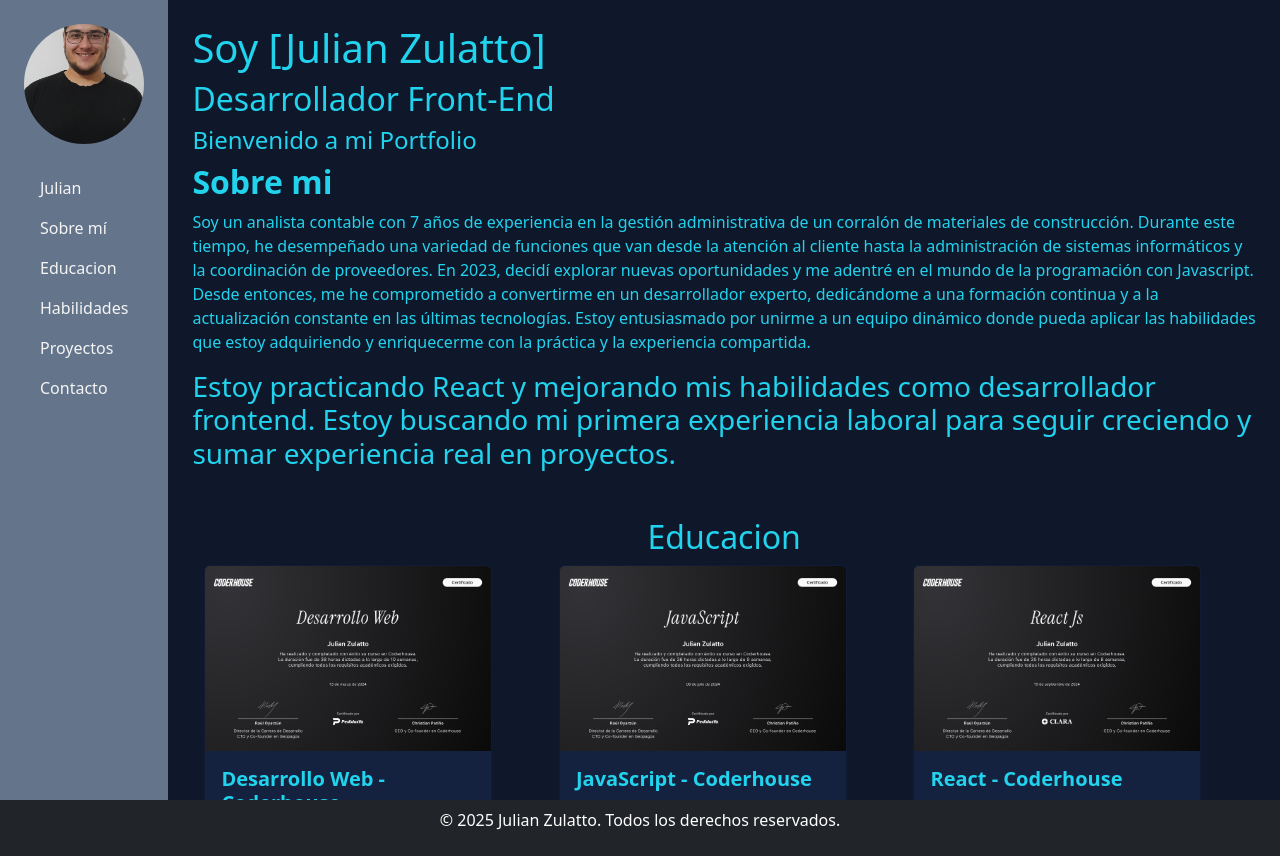
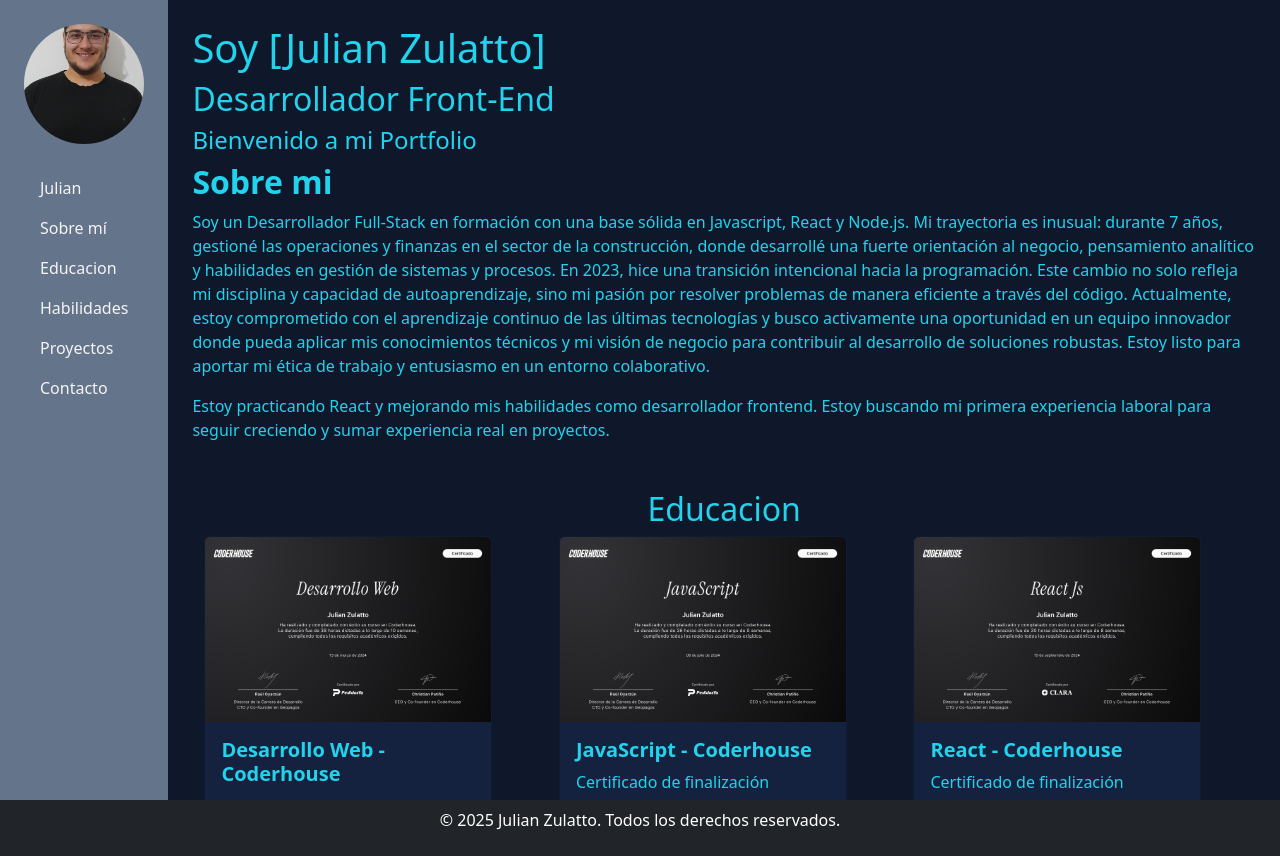
Before and after one commit to JulianZulatto/my-portfolio, a React (Vite) app: page / in a window 1280 px wide. Built offline with nearby package versions, Linux system fonts and the light colour scheme.

Commit message:
edit-about-me

```diff
--- a/src/pages/About.jsx
+++ b/src/pages/About.jsx
@@ -3,14 +3,13 @@ import React from 'react';
 function About() {
     return (
         <section id="about">
-            <h2 className='fw-bold' style={{color:"#22D3EE"}}>Sobre mi</h2>
-            <p style={{color:"#22D3EE"}}>Soy un analista contable con 7 años de experiencia en la gestión administrativa de un corralón de materiales de construcción. Durante este tiempo, he desempeñado una variedad de funciones que van desde la atención al cliente hasta la administración de sistemas informáticos y la coordinación de proveedores.
+            <h2 className='fw-bold' style={{ color: "#22D3EE" }}>Sobre mi</h2>
+            <p style={{ color: "#22D3EE" }}>Soy un Desarrollador Full-Stack en formación con una base sólida en Javascript, React y Node.js. Mi trayectoria es inusual: durante 7 años, gestioné las operaciones y finanzas en el sector de la construcción, donde desarrollé una fuerte orientación al negocio, pensamiento analítico y habilidades en gestión de sistemas y procesos.
 
-                En 2023, decidí explorar nuevas oportunidades y me adentré en el mundo de la programación con Javascript. Desde entonces, me he comprometido a convertirme en un desarrollador experto, dedicándome a una formación continua y a la actualización constante en las últimas tecnologías.
+                En 2023, hice una transición intencional hacia la programación. Este cambio no solo refleja mi disciplina y capacidad de autoaprendizaje, sino mi pasión por resolver problemas de manera eficiente a través del código. Actualmente, estoy comprometido con el aprendizaje continuo de las últimas tecnologías y busco activamente una oportunidad en un equipo innovador donde pueda aplicar mis conocimientos técnicos y mi visión de negocio para contribuir al desarrollo de soluciones robustas.
 
-                Estoy entusiasmado por unirme a un equipo dinámico donde pueda aplicar las habilidades que estoy adquiriendo y enriquecerme con la práctica y la experiencia compartida.</p>
-
-            <h3 style={{color:"#22D3EE"}}>Estoy practicando React y mejorando mis habilidades como desarrollador frontend. Estoy buscando mi primera experiencia laboral para seguir creciendo y sumar experiencia real en proyectos.</h3>
+                Estoy listo para aportar mi ética de trabajo y entusiasmo en un entorno colaborativo.</p>
+            <p style={{ color: "#22D3EE" }}>Estoy practicando React y mejorando mis habilidades como desarrollador frontend. Estoy buscando mi primera experiencia laboral para seguir creciendo y sumar experiencia real en proyectos.</p>
         </section>
     )
 }
```
